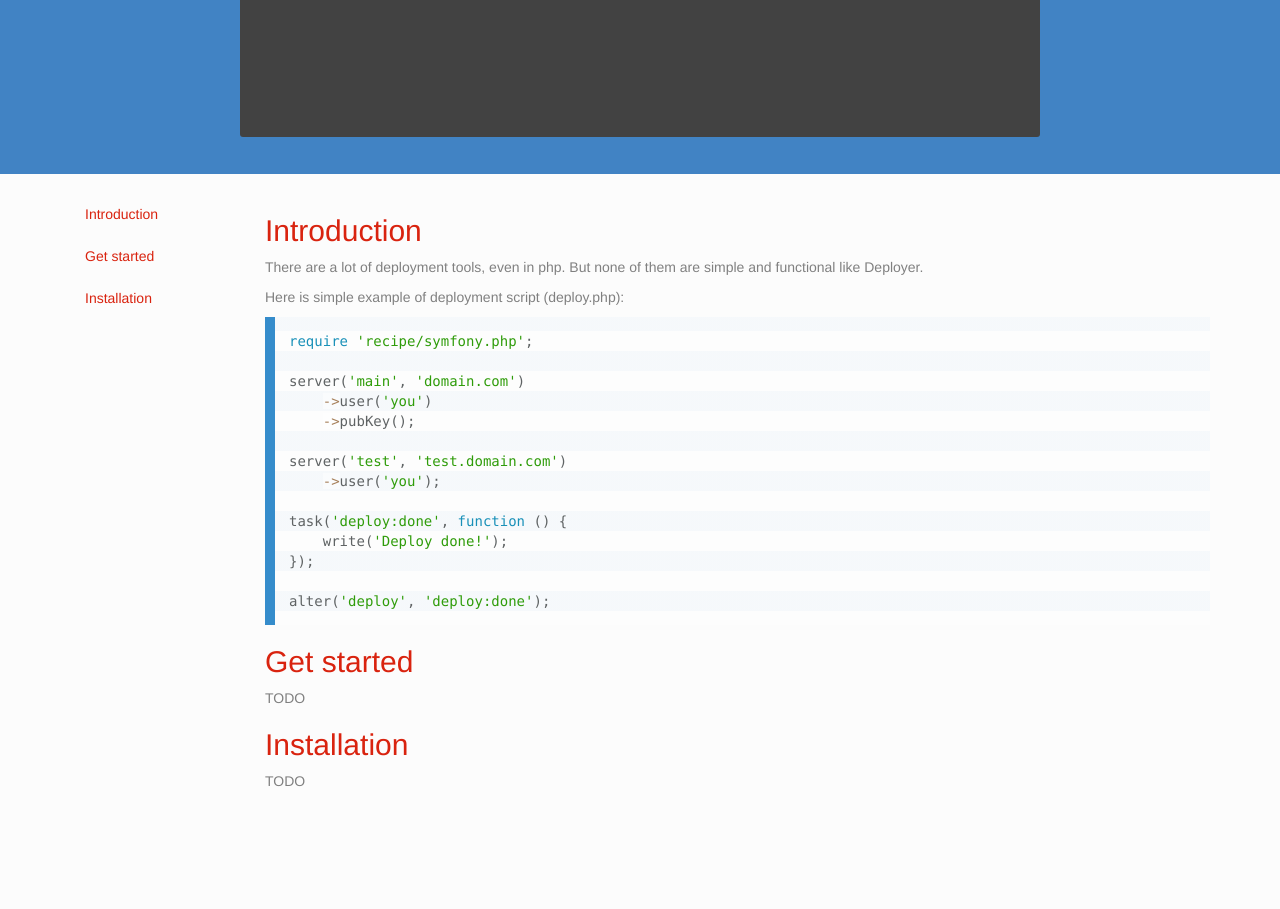
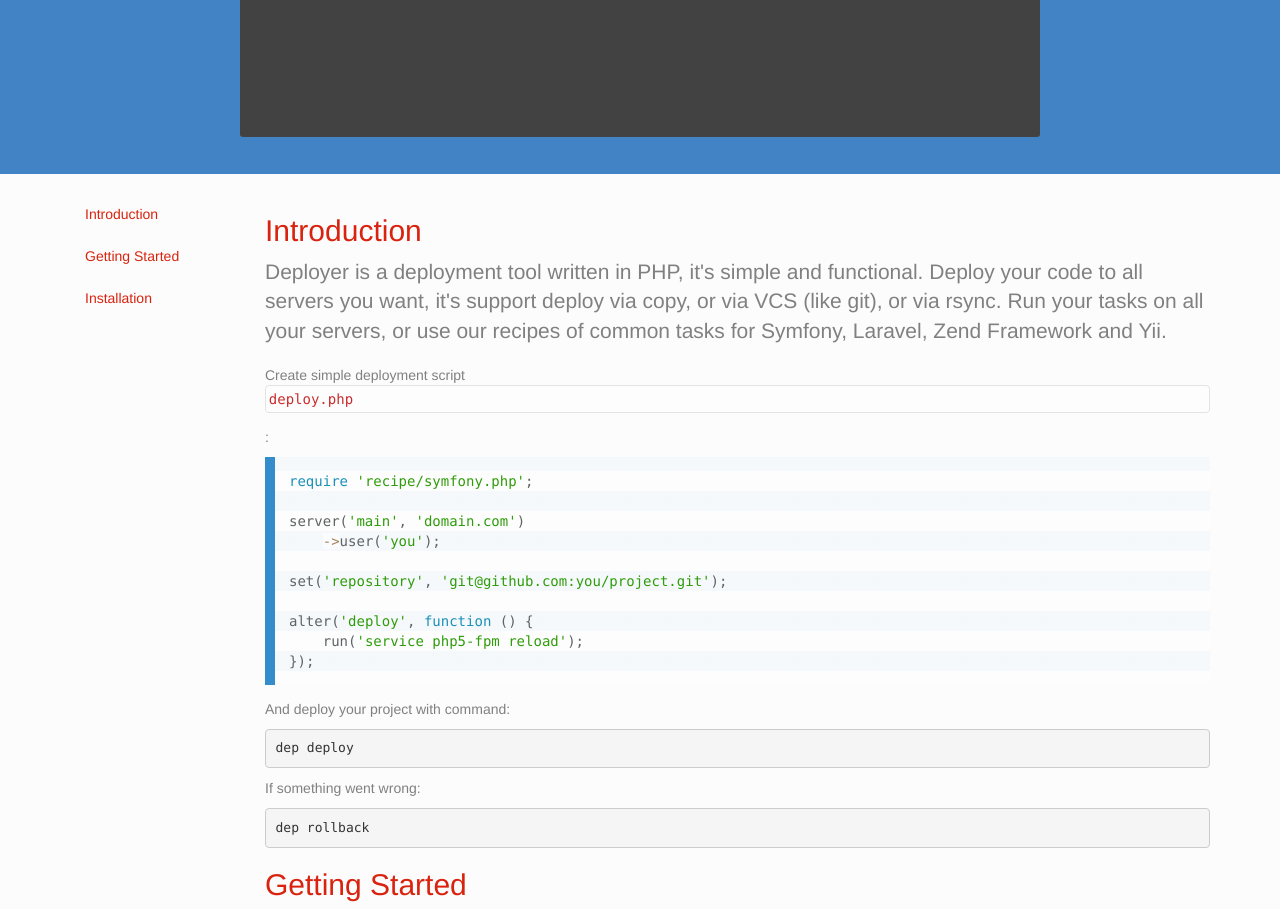
Before and after one commit to deployphp/deployer, a Jekyll site: the page built from index.md, in a window 1280 px wide. Shown: the part 326-1235 px from the top of the page. Built offline with Jekyll 4.4.1, drawn with Linux system fonts in a browser that asks for light colours; before the commit the page ends 1127 px from its top, so only the background shows below that.

Commit message:
Update Introduction and add download button. :mouse:

```diff
--- a/_layouts/main.html
+++ b/_layouts/main.html
@@ -45,7 +45,7 @@
             <div class="col-md-2">
                 <ul id="nav" class="nav nav-pills nav-stacked">
                     <li><a href="#introduction">Introduction</a></li>
-                    <li><a href="#get-started">Get started</a></li>
+                    <li><a href="#getting-started">Getting Started</a></li>
                     <li><a href="#installation">Installation</a></li>
                 </ul>
             </div>
--- a/index.md
+++ b/index.md
@@ -4,30 +4,44 @@ title: Deployment Tool for PHP
 ---
 <h2><a name="introduction">Introduction</a></h2>
 
-There are a lot of deployment tools, even in php. But none of them are simple and functional like Deployer.
+<p class="lead">
+    Deployer is a deployment tool written in PHP, it's simple and functional.
+    Deploy your code to all servers you want, it's support deploy via copy, or via VCS (like git), or via rsync.
+    Run your tasks on all your servers, or use our recipes of common tasks for Symfony, Laravel, Zend Framework and Yii.
+</p>
 
-Here is simple example of deployment script (deploy.php):
+
+
+Create simple deployment script `deploy.php`:
 
 ~~~ php
 require 'recipe/symfony.php';
 
 server('main', 'domain.com')
-    ->user('you')
-    ->pubKey();
-
-server('test', 'test.domain.com')
     ->user('you');
 
-task('deploy:done', function () {
-    write('Deploy done!');
+set('repository', 'git@github.com:you/project.git');
+
+alter('deploy', function () {
+    run('service php5-fpm reload');
 });
-
-alter('deploy', 'deploy:done');
 ~~~
 
-<h2><a name="get-started">Get started</a></h2>
+And deploy your project with command:
 
-TODO
+~~~
+dep deploy
+~~~
+
+If something went wrong:
+
+~~~
+dep rollback
+~~~
+
+<h2><a name="getting-started">Getting Started</a></h2>
+
+<a class="btn btn-primary btn-lg" href="deployer.phar">Download PHAR</a>
 
 <h2><a name="installation">Installation</a></h2>
 
```
